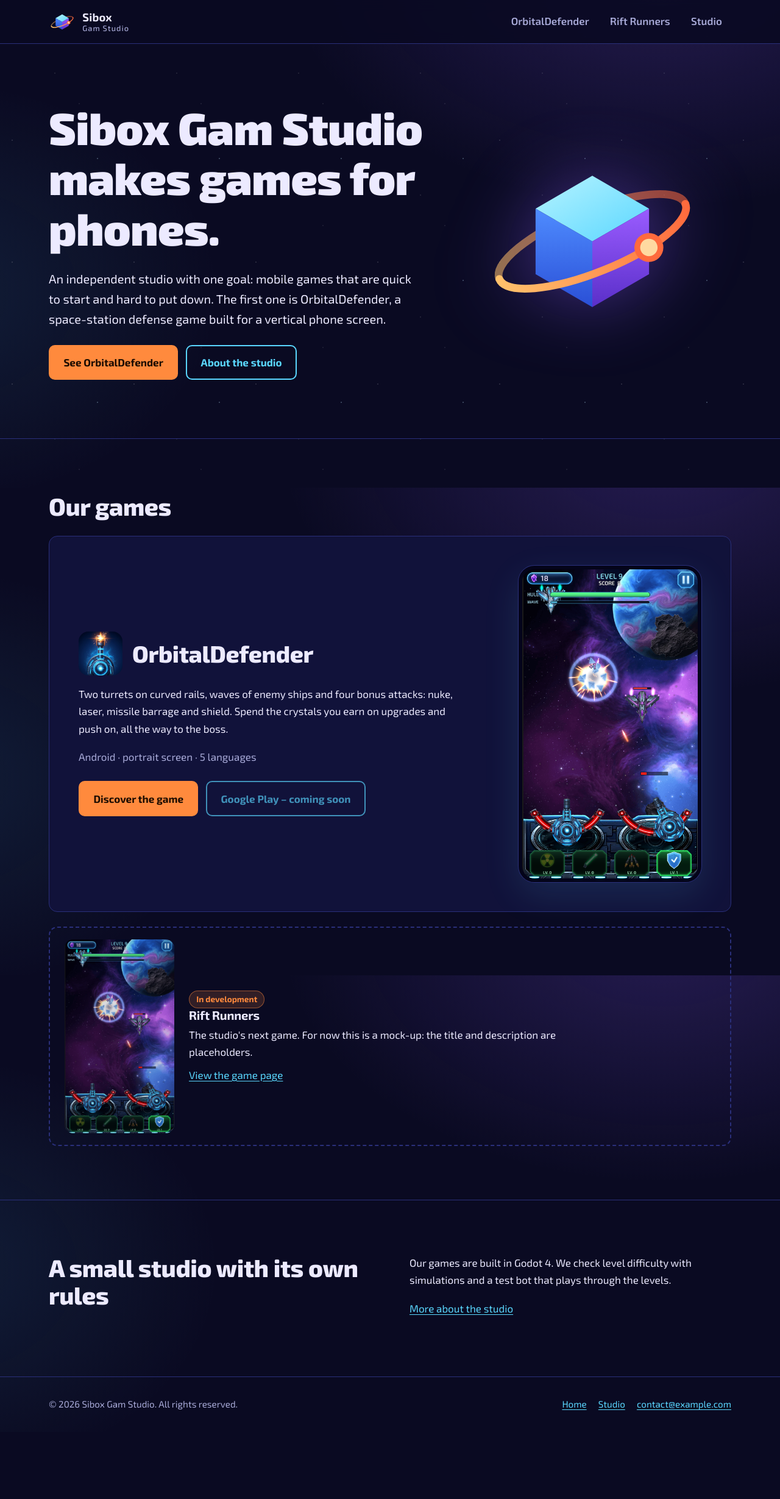
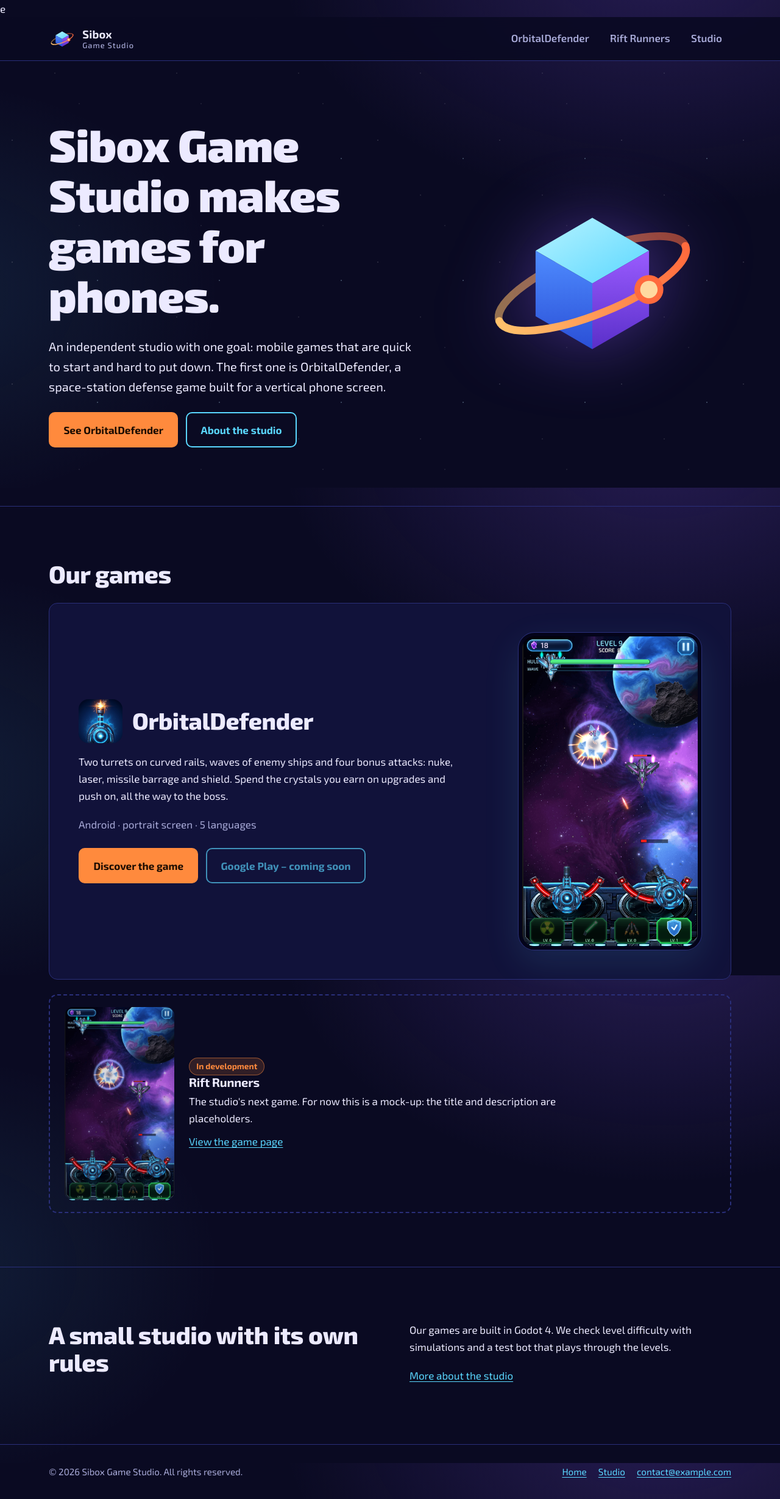
Before and after one commit to mstopienski/orbitaldefender, a plain HTML site: page index.html in a window 1280 px wide. Shown: the whole page at 61% size. Before the commit the page ends 2349 px from the top, so only its background shows below. Drawn offline with Linux system fonts and the light colour scheme.

Commit message:
Correct 'Gam' to 'Game' in index.html

```diff
--- a/index.html
+++ b/index.html
@@ -1,4 +1,4 @@
-<!DOCTYPE html>
+e<!DOCTYPE html>
 <html lang="en">
 <head>
   <meta charset="utf-8">
@@ -19,7 +19,7 @@
     <div class="wrap">
       <a class="brand" href="index.html" aria-label="Sibox Gam Studio – home">
         <img src="assets/logo-mark.svg" alt="" width="44" height="44">
-        <span>Sibox<small>Gam Studio</small></span>
+        <span>Sibox<small>Game Studio</small></span>
       </a>
       <nav class="tabs" aria-label="Main navigation">
         <a href="orbital-defender.html">OrbitalDefender</a>
@@ -33,7 +33,7 @@
     <section class="hero">
       <div class="wrap">
         <div>
-          <h1>Sibox Gam Studio makes games for phones.</h1>
+          <h1>Sibox Game Studio makes games for phones.</h1>
           <p class="lead">An independent studio with one goal: mobile games that are quick to start and hard to put down. The first one is OrbitalDefender, a space-station defense game built for a vertical phone screen.</p>
           <div class="actions">
             <a class="btn btn-primary" href="orbital-defender.html">See OrbitalDefender</a>
@@ -96,7 +96,7 @@
 
   <footer class="site-footer">
     <div class="wrap">
-      <p>&copy; <span data-year>2026</span> Sibox Gam Studio. All rights reserved.</p>
+      <p>&copy; <span data-year>2026</span> Sibox Game Studio. All rights reserved.</p>
       <nav aria-label="Footer">
         <a href="index.html">Home</a>
         <a href="studio.html">Studio</a>
```
